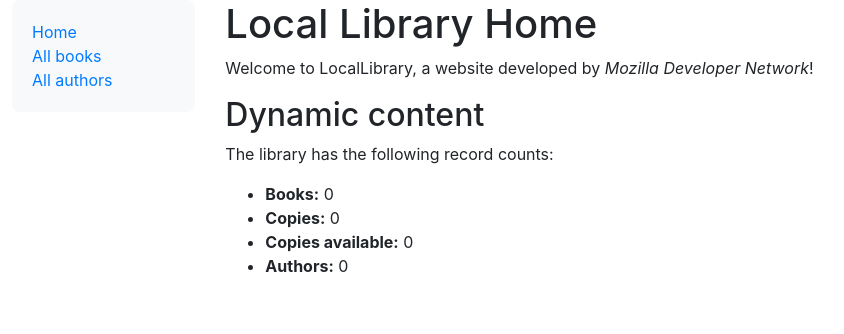
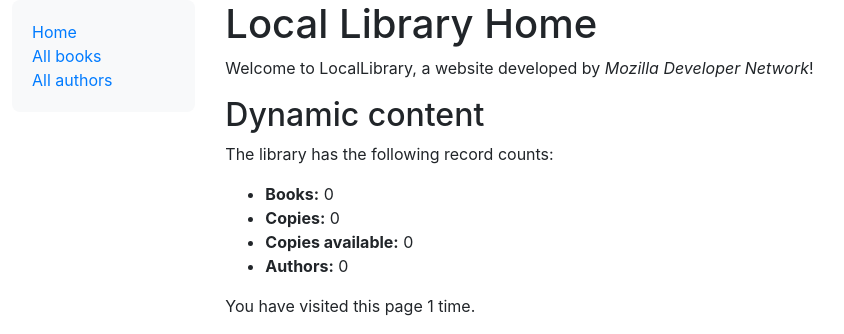
Before and after one commit to TaiZuon/locallibrary, a Django app: page /catalog/ in a window 1280 px wide. Shown: the part 540-874 px from the top of the page, without its empty margins (3-847 px from the left). Before the commit the page ends 812 px from the top, so only its background shows below. Run offline with Django 5.2, Linux system fonts and the light colour scheme; data that the repository does not hold is empty; some libraries are stand-ins or nearby versions.

Commit message:
use session to show num times user visit
add comment to explain session usage

```diff
--- a/catalog/templates/index.html
+++ b/catalog/templates/index.html
@@ -20,4 +20,12 @@
         <li><strong>{% trans "Copies available" %}:</strong> {{ num_instances_available }}</li>
         <li><strong>{% trans "Authors" %}:</strong> {{ num_authors }}</li>
     </ul>
+
+    <p>
+        {% blocktrans count num_visits_present=num_visits %}
+            You have visited this page {{ num_visits_present }} time.
+        {% plural %}
+            You have visited this page {{ num_visits_present }} times.
+        {% endblocktrans %}
+    </p>
 {% endblock %}
--- a/catalog/views.py
+++ b/catalog/views.py
@@ -22,11 +22,17 @@ def index(request):
     # Count of all authors
     num_authors = Author.objects.count()
 
+    # Get the current number of visits from the session (default to 1 if not set),
+    # then increment and save it back to track how many times the user has visited the page.
+    num_visits = request.session.get('num_visits', 1)
+    request.session['num_visits'] = num_visits + 1
+
     context = {
         'num_books': num_books,
         'num_instances': num_instances,
         'num_instances_available': num_instances_available,
         'num_authors': num_authors,
+        'num_visits': num_visits,
     }
 
     # Render the HTML template index.html with the data in the context variable
```
